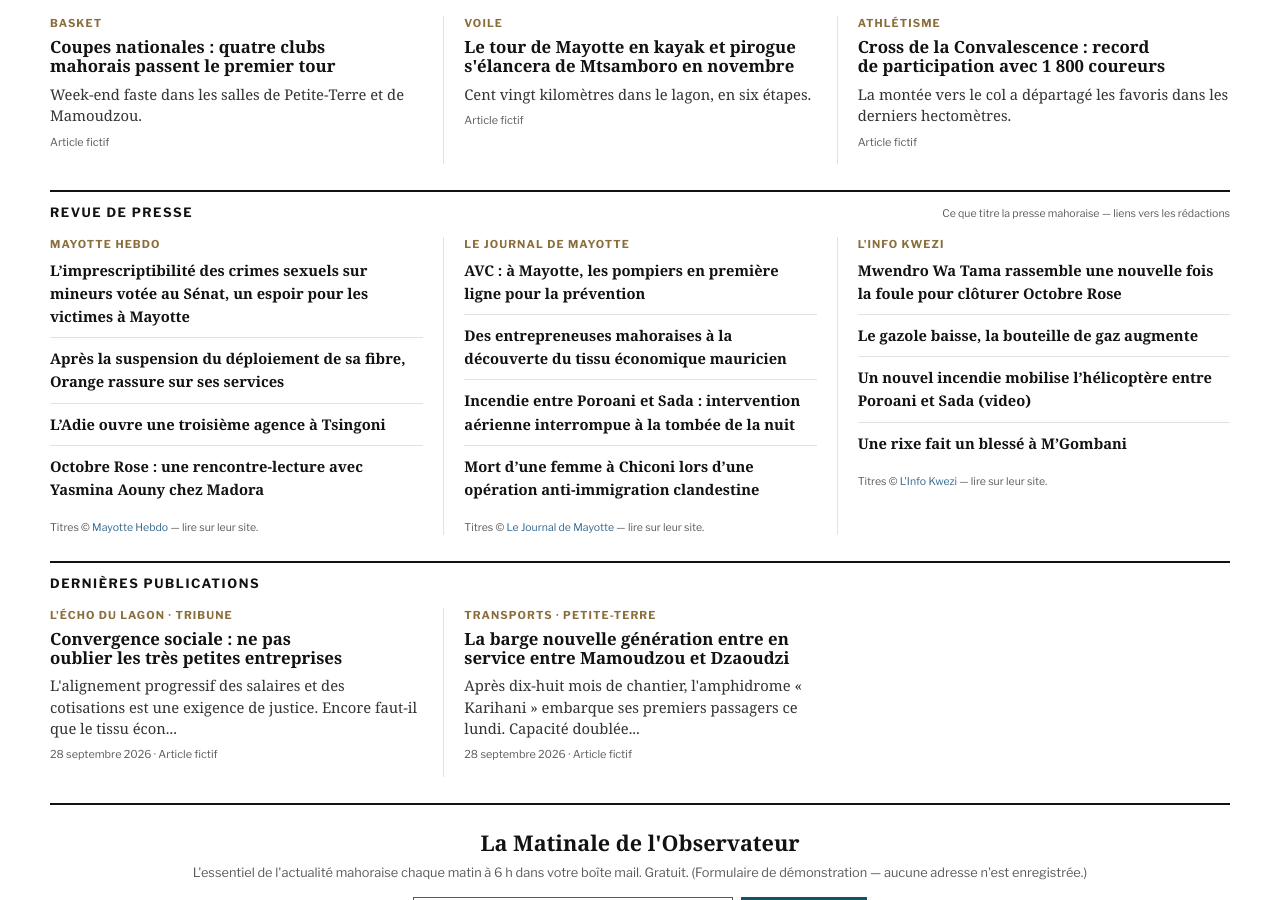
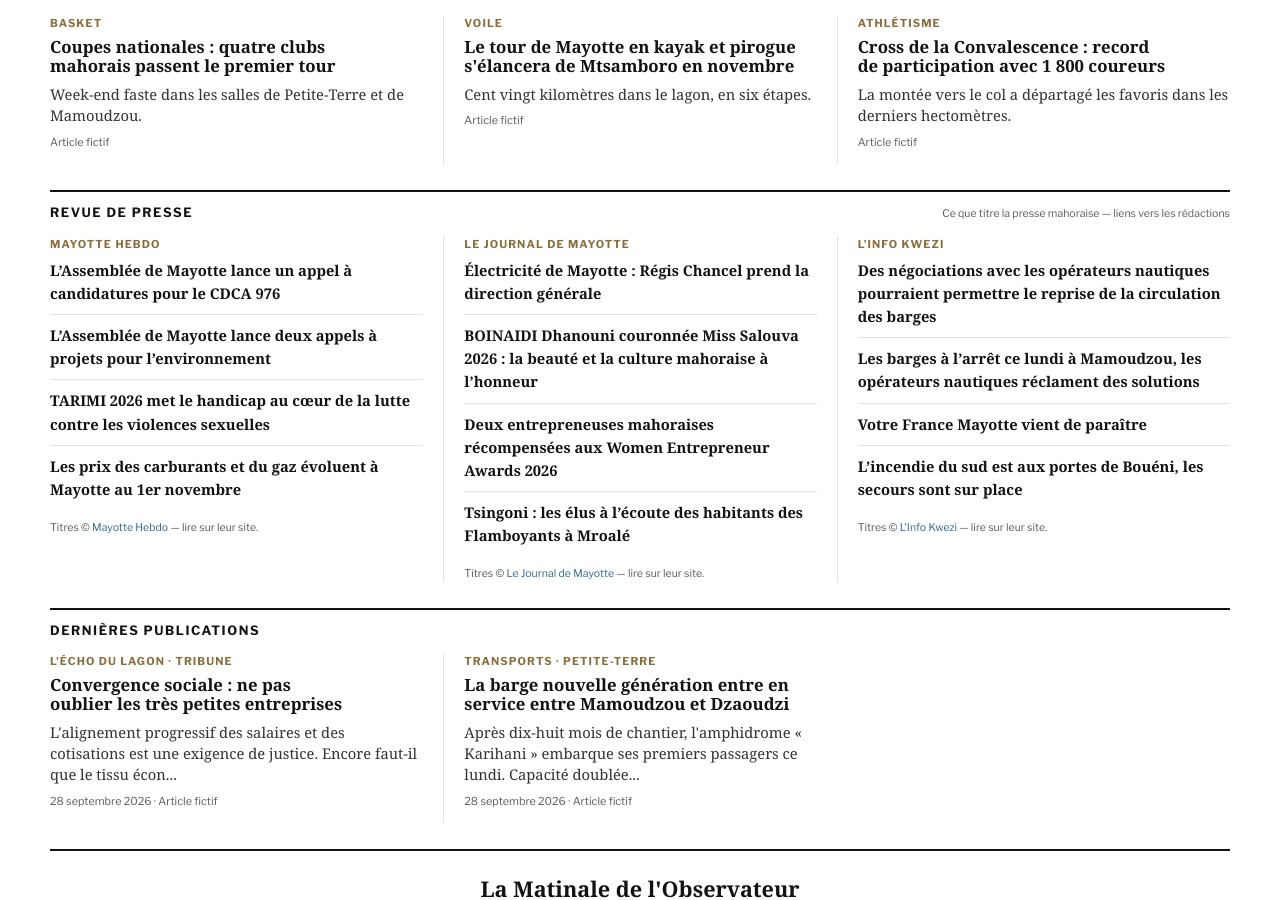
Before and after one commit to esdine/observateur-mayotte, a Jekyll site: the page built from index.html, in a window 1280 px wide and 900 px high, scrolled down 2796 px. Built offline with Jekyll 4.4.1, drawn with Linux system fonts in a browser that asks for light colours; some web fonts are replaced; some of the changed text lies outside the part shown.

Commit message:
Édition du matin : météo et revue de presse

```diff
--- a/_data/revue.yml
+++ b/_data/revue.yml
@@ -3,33 +3,33 @@ sources:
   - nom: "Mayotte Hebdo"
     site: "https://mayottehebdo.com/"
     titres:
-      - titre: "L’imprescriptibilité des crimes sexuels sur mineurs votée au Sénat, un espoir pour les victimes à Mayotte"
-        lien: "https://www.mayottehebdo.com/actualite/breves/limprescriptibilite-des-crimes-sexuels-sur-mineurs-votee-au-senat-un-espoir-pour-les-victimes-a-mayotte/"
-      - titre: "Après la suspension du déploiement de sa fibre, Orange rassure sur ses services"
-        lien: "https://www.mayottehebdo.com/actualite/breves/apres-la-suspension-du-deploiement-de-sa-fibre-orange-rassure-sur-ses-services/"
-      - titre: "L’Adie ouvre une troisième agence à Tsingoni"
-        lien: "https://www.mayottehebdo.com/actualite/breves/ladie-ouvre-une-troisieme-agence-a-tsingoni/"
-      - titre: "Octobre Rose : une rencontre-lecture avec Yasmina Aouny chez Madora"
-        lien: "https://www.mayottehebdo.com/actualite/breves/octobre-rose-une-rencontre-lecture-avec-yasmina-aouny-chez-madora/"
+      - titre: "L’Assemblée de Mayotte lance un appel à candidatures pour le CDCA 976"
+        lien: "https://www.mayottehebdo.com/actualite/breves/lassemblee-de-mayotte-lance-un-appel-a-candidatures-pour-le-cdca-976/"
+      - titre: "L’Assemblée de Mayotte lance deux appels à projets pour l’environnement"
+        lien: "https://www.mayottehebdo.com/actualite/breves/lassemblee-de-mayotte-lance-deux-appels-a-projets-pour-lenvironnement/"
+      - titre: "TARIMI 2026 met le handicap au cœur de la lutte contre les violences sexuelles"
+        lien: "https://www.mayottehebdo.com/actualite/breves/tarimi-2026-met-le-handicap-au-coeur-de-la-lutte-contre-les-violences-sexuelles/"
+      - titre: "Les prix des carburants et du gaz évoluent à Mayotte au 1er novembre"
+        lien: "https://www.mayottehebdo.com/actualite/breves/les-prix-des-carburants-et-du-gaz-evoluent-a-mayotte-au-1er-novembre/"
   - nom: "Le Journal de Mayotte"
     site: "https://lejournaldemayotte.yt/"
     titres:
-      - titre: "AVC : à Mayotte, les pompiers en première ligne pour la prévention"
-        lien: "https://lejournaldemayotte.yt/articles/avc-a-mayotte-les-pompiers-en-premiere-ligne-pour-la-prevention"
-      - titre: "Des entrepreneuses mahoraises à la découverte du tissu économique mauricien"
-        lien: "https://lejournaldemayotte.yt/articles/des-entrepreneuses-mahoraises-a-la-decouverte-du-tissu-economique-mauricien"
-      - titre: "Incendie entre Poroani et Sada : intervention aérienne interrompue à la tombée de la nuit"
-        lien: "https://lejournaldemayotte.yt/articles/incendie-entre-poroani-et-sada-intervention-aerienne-interrompue-a-la-tombee-de-la-nuit"
-      - titre: "Mort d’une femme à Chiconi lors d’une opération anti-immigration clandestine"
-        lien: "https://lejournaldemayotte.yt/articles/mort-dune-femme-a-chiconi-lors-dune-operation-anti-immigration-clandestine"
+      - titre: "Électricité de Mayotte : Régis Chancel prend la direction générale"
+        lien: "https://lejournaldemayotte.yt/articles/electricite-de-mayotte-regis-chancel-prend-la-direction-generale"
+      - titre: "BOINAIDI Dhanouni couronnée Miss Salouva 2026 : la beauté et la culture mahoraise à l’honneur"
+        lien: "https://lejournaldemayotte.yt/articles/boinaidi-dhanouni-couronnee-miss-salouva-2026-la-beaute-et-la-culture-mahoraise-a-lhonneur"
+      - titre: "Deux entrepreneuses mahoraises récompensées aux Women Entrepreneur Awards 2026"
+        lien: "https://lejournaldemayotte.yt/articles/deux-entrepreneuses-mahoraises-recompensees-aux-women-entrepreneur-awards-2026"
+      - titre: "Tsingoni : les élus à l’écoute des habitants des Flamboyants à Mroalé"
+        lien: "https://lejournaldemayotte.yt/articles/tsingoni-les-elus-a-lecoute-des-habitants-des-flamboyants-a-mroale"
   - nom: "L'Info Kwezi"
     site: "https://www.linfokwezi.fr/"
     titres:
-      - titre: "Mwendro Wa Tama rassemble une nouvelle fois la foule pour clôturer Octobre Rose"
-        lien: "https://www.linfokwezi.fr/mwendro-wa-tama-rassemble-une-nouvelle-fois-la-foule-pour-cloturer-octobre-rose/"
-      - titre: "Le gazole baisse, la bouteille de gaz augmente"
-        lien: "https://www.linfokwezi.fr/le-gazole-baisse-la-bouteille-de-gaz-augmente/"
-      - titre: "Un nouvel incendie mobilise l’hélicoptère entre Poroani et Sada (video)"
-        lien: "https://www.linfokwezi.fr/un-nouvel-incendie-mobilise-lhelicoptere-entre-poroani-et-sada-video/"
-      - titre: "Une rixe fait un blessé à M’Gombani"
-        lien: "https://www.linfokwezi.fr/une-rixe-fait-un-blesse-a-mgombani/"
+      - titre: "Des négociations avec les opérateurs nautiques pourraient permettre le reprise de la circulation des barges"
+        lien: "https://www.linfokwezi.fr/des-negociations-avec-les-operateurs-nautiques-pourraient-permettre-le-reprise-de-la-circulation-des-barges/"
+      - titre: "Les barges à l’arrêt ce lundi à Mamoudzou, les opérateurs nautiques réclament des solutions"
+        lien: "https://www.linfokwezi.fr/les-barges-a-larret-ce-lundi-a-mamoudzou-les-operateurs-nautiques-reclament-des-solutions/"
+      - titre: "Votre France Mayotte vient de paraître"
+        lien: "https://www.linfokwezi.fr/votre-france-mayotte-vient-de-paraitre-9/"
+      - titre: "L’incendie du sud est aux portes de Bouéni, les secours sont sur place"
+        lien: "https://www.linfokwezi.fr/lincendie-du-sud-est-aux-portes-de-boueni-les-secours-sont-sur-place/"
```
Also changed, not shown: _data/meteo.yml (+4 -4 lines).
